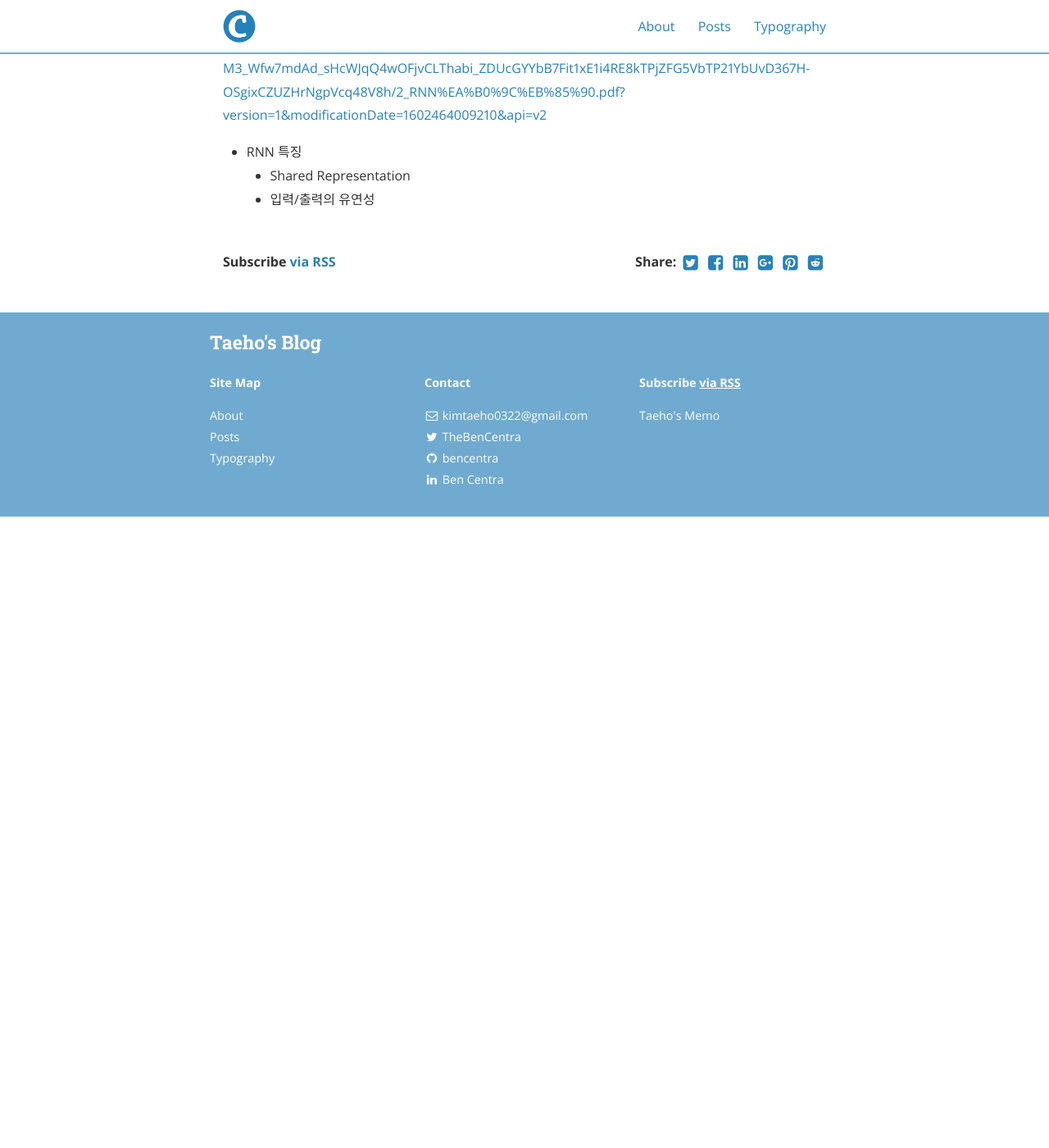
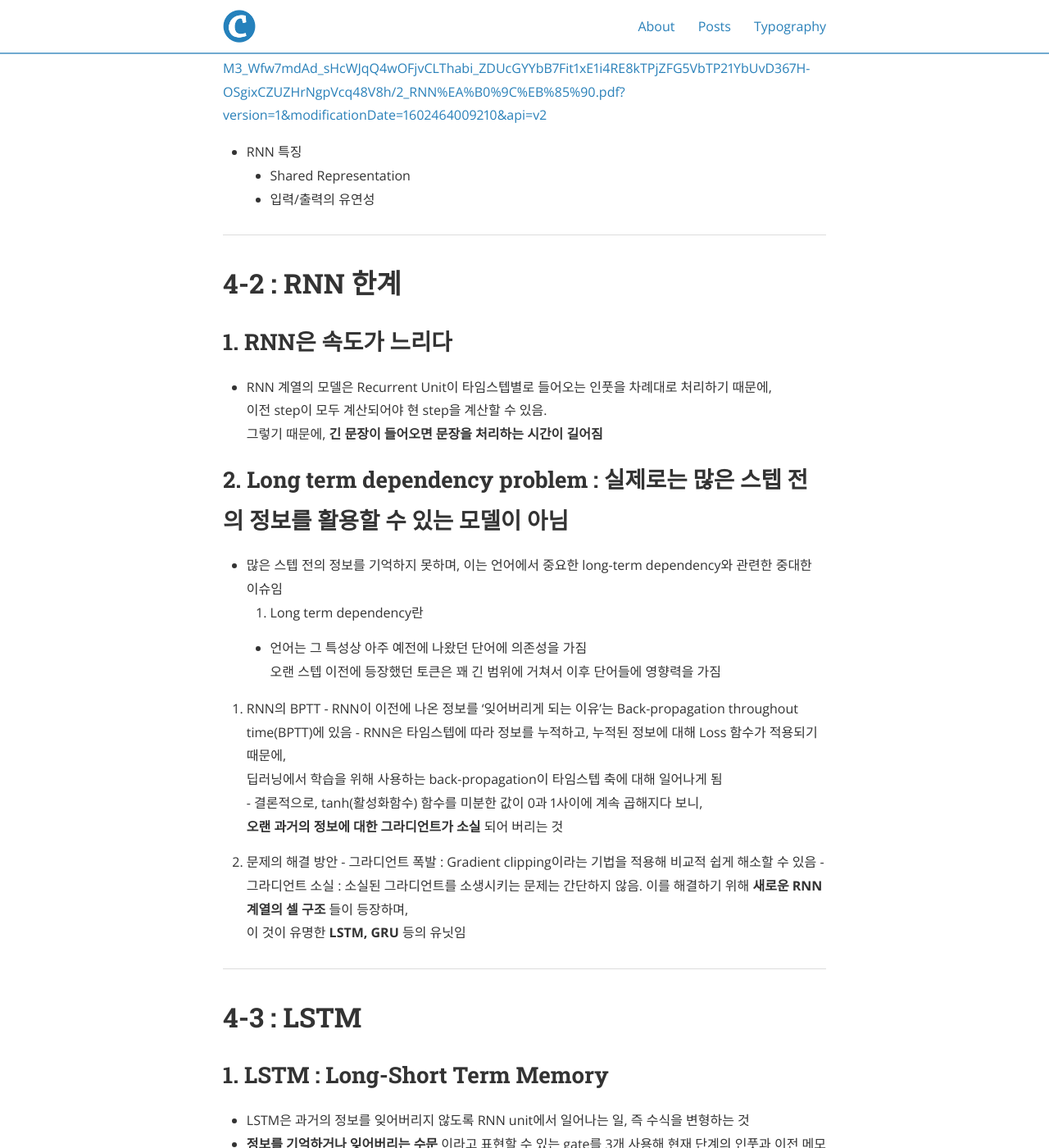
Before and after one commit to Taeho-Kim-0322/Taeho-Kim-0322.github.io, a Jekyll site: the page built from _posts/2020-12-01-NLP_3.md, in a window 1280 px wide and 1400 px high, scrolled down 2348 px. Shown: the whole window at 82% size. Built offline with Jekyll 4.4.1, drawn with Linux system fonts in a browser that asks for light colours; nearby versions of some CDN libraries; before the commit the page ends 2978 px from its top, so only the background shows below that; some of the changed text lies outside the part shown; grey boxes are pictures that could not be loaded.

Commit message:
Update 2020-12-01-NLP_3.md

```diff
--- a/_posts/2020-12-01-NLP_3.md
+++ b/_posts/2020-12-01-NLP_3.md
@@ -53,3 +53,67 @@ cover:  "/assets/instacode.png"
   - RNN 특징
     - Shared Representation
     - 입력/출력의 유연성
+
+---
+
+
+# 4-2 : RNN 한계
+## 1. RNN은 속도가 느리다
+  - RNN 계열의 모델은 Recurrent Unit이 타임스텝별로 들어오는 인풋을 차례대로 처리하기 때문에,
+  이전 step이 모두 계산되어야 현 step을 계산할 수 있음.
+  그렇기 때문에, __긴 문장이 들어오면 문장을 처리하는 시간이 길어짐__
+
+## 2. Long term dependency problem : 실제로는 많은 스텝 전의 정보를 활용할 수 있는 모델이 아님
+  - 많은 스텝 전의 정보를 기억하지 못하며, 이는 언어에서 중요한 long-term dependency와 관련한 중대한 이슈임
+  1. Long term dependency란
+    - 언어는 그 특성상 아주 예전에 나왔던 단어에 의존성을 가짐
+    오랜 스텝 이전에 등장했던 토큰은 꽤 긴 범위에 거쳐서 이후 단어들에 영향력을 가짐
+
+  2. RNN의 BPTT
+    - RNN이 이전에 나온 정보를 '잊어버리게 되는 이유'는 Back-propagation throughout time(BPTT)에 있음
+    - RNN은 타임스텝에 따라 정보를 누적하고, 누적된 정보에 대해 Loss 함수가 적용되기 때문에,
+    딥러닝에서 학습을 위해 사용하는 back-propagation이 타임스텝 축에 대해 일어나게 됨
+    - 결론적으로, tanh(활성화함수) 함수를 미분한 값이 0과 1사이에 계속 곱해지다 보니,
+    __오랜 과거의 정보에 대한 그라디언트가 소실__ 되어 버리는 것
+
+  3. 문제의 해결 방안
+    - 그라디언트 폭발 : Gradient clipping이라는 기법을 적용해 비교적 쉽게 해소할 수 있음
+    - 그라디언트 소실 : 소실된 그라디언트를 소생시키는 문제는 간단하지 않음. 이를 해결하기 위해 __새로운 RNN계열의 셀 구조__ 들이 등장하며,
+    이 것이 유명한 __LSTM, GRU__ 등의 유닛임
+
+
+---
+
+
+# 4-3 : LSTM
+## 1. LSTM : Long-Short Term Memory
+  - LSTM은 과거의 정보를 잊어버리지 않도록 RNN unit에서 일어나는 일, 즉 수식을 변형하는 것
+  - __정보를 기억하거나 잊어버리는 수문__ 이라고 표현할 수 있는 gate를 3개 사용해 현재 단계의 인풋과 이전 메모리의 비율을 조정함
+    <img src = "">
+
+## 2. LSTM Step by Step
+  - RNN에서는 hidden state라는 벡터만을 이용해 정보를 저장하고, 업데이트 함.
+  반면, LSTM은 __cell state__ 와 __hidden state__ 라는 두 개의 정보 흐름을 가지고 있음
+  __Cell state__ 는 __장기 기억 메모리, Hidden state__ 는 __해당 스텝__ 에서 모델이 아웃풋으로 내보내는 정보 벡터임
+
+  <img src = "https://user-images.githubusercontent.com/59005950/100699885-7a72ce80-33df-11eb-9302-3e212b887284.png">
+   - 전 스텝의 hidden과 현재 단계의 input을 고려해 forget gate를 계산하고, 시그모이드를 사용해 0과 1사이의 값이 됨
+
+  <img src = "https://user-images.githubusercontent.com/59005950/100699886-7b0b6500-33df-11eb-8f3a-18d38b37f1a4.png">
+   - 전 스텝의 hidden과 현재 단계의 input을 고려해 input gate를 계산하고, 0과 1사이의 값을 가지게 됨
+
+  <img src = "https://user-images.githubusercontent.com/59005950/100699889-7ba3fb80-33df-11eb-8a16-ef6a0db3bee9.png">
+   - 전 단계의 cell state와 2단계의 임시 cell state를 결합해 장기 메모리를 업데이트 함
+   - 필요 없는 값들은 1의 forget gate로 인해 0으로 조정되고, 필요한 값은 2번 input gate로 인해 장기메모리에 저장함
+
+  <img src = "https://user-images.githubusercontent.com/59005950/100699890-7ba3fb80-33df-11eb-94ff-e1069883d7e2.png">
+   - 마지막으로 output gate를 계산하여 이번 스텝의 hidden state를 내보내면 LSTM 셀의 역할이 종료됨
+   업데이트된 장기 기억 메모리에서 이번 스텝의 중요도를 계산해 hidden state로 내보냄
+
+## 3. LSTM 요약
+  <img src = "https://user-images.githubusercontent.com/59005950/100699891-7c3c9200-33df-11eb-9562-8b23a033c4c7.png">
+
+  - 결국 LSTM은
+    - cell state와 hidden state를 두어 장기적으로 가지고 가야 할 정보를 저장함
+    - 이 때 장기적으로 가지고 갈 정보 / 이번 스텝에서 장기적으로 기억해야 할 정보 / 중요한 정보를 선택하기 위해 gate를 사용함
+  - 이러한 방식으로 작동하는 LSTM은 RNN의 __기울기 소실(gradient vanishing) 문제가 완화__ 되는것으로 알려져 있음
```
